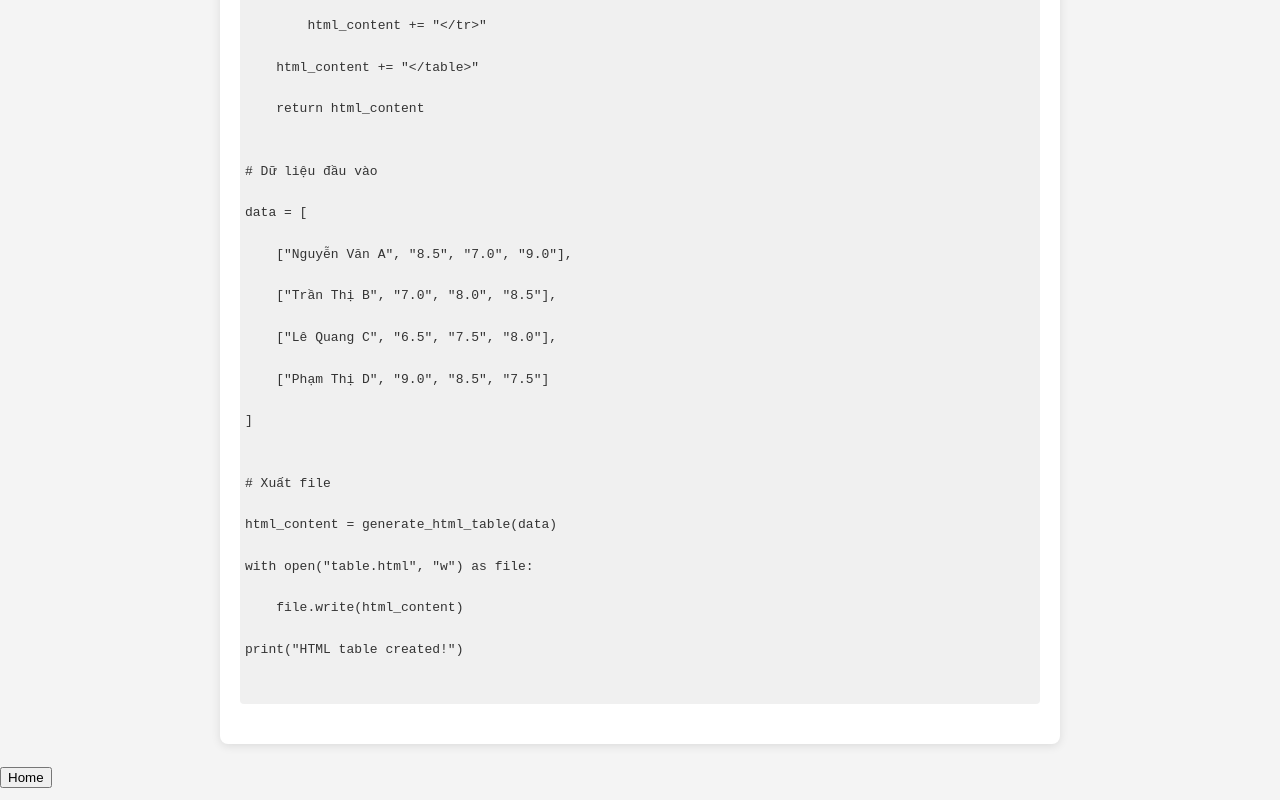
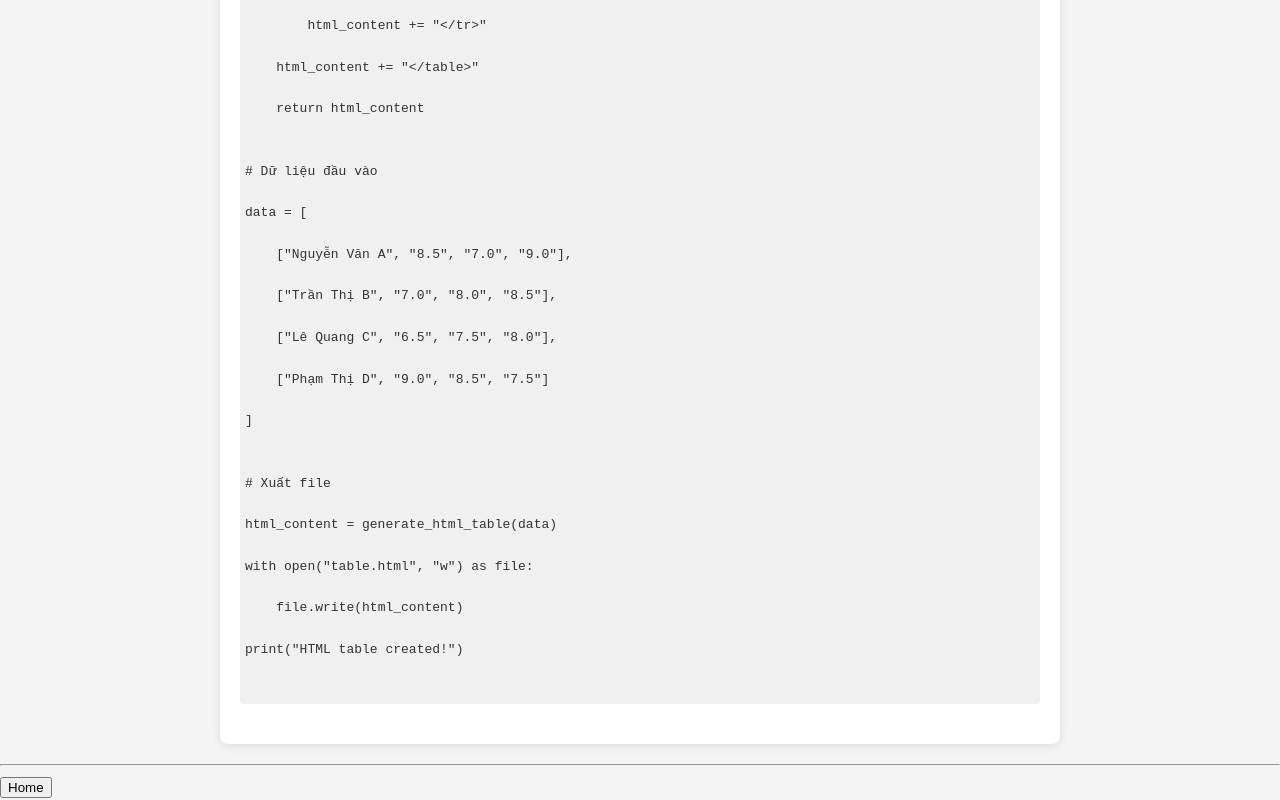
Before and after one commit to Uyenthao-robot/bai9, a plain HTML site: page index.html in a window 1280 px wide. Shown: the part 924-1724 px from the top of the page. Drawn offline with Linux system fonts and the light colour scheme.

Commit message:
Update index.html

```diff
--- a/index.html
+++ b/index.html
@@ -151,6 +151,10 @@ print("HTML table created!")<br>
             </code>
         </section>
     </main>
+    </pre>
+
+    <!-- Nút Home -->
+    <hr>
     <button onclick="https://uyenthao-robot.github.io/websitenhom5/">Home</button>
 </body>
 </html>
```
